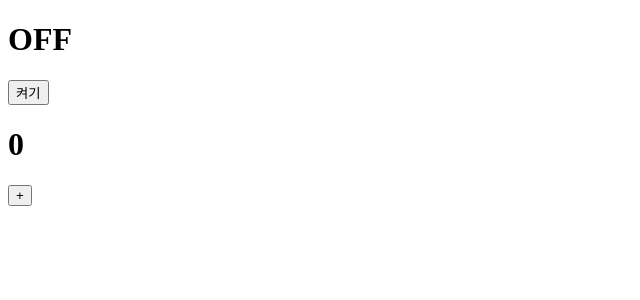
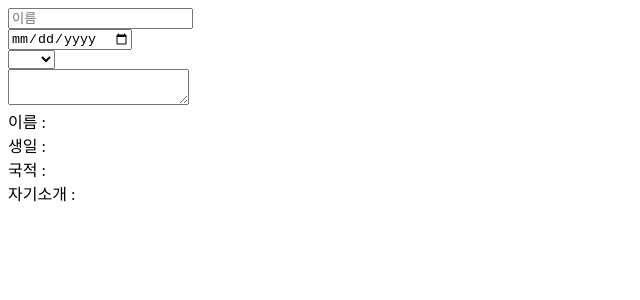
Before and after one commit to TaeHeeKim98/React_inflearn, a React (Vite) app in the folder section05/: page / in a window 1280 px wide. Shown: the top 300 px of the page, without its empty margins (0-640 px from the left). Built offline with nearby package versions, Linux system fonts and the light colour scheme.

Commit message:
no message

```diff
--- a/section05/src/App.jsx
+++ b/section05/src/App.jsx
@@ -1,32 +1,10 @@
 import "./App.css";
-import { useState } from "react";
+import Register from "./components/Register";
 
 function App() {
-  const [count, setCount] = useState(0);
-  const [light, setLight] = useState("OFF");
-
   return (
     <>
-      <div>
-        <h1>{light}</h1>
-        <button
-          onClick={() => {
-            setLight(light === "ON" ? "OFF" : "ON");
-          }}
-        >
-          {light === "ON" ? "끄기" : "켜기"}
-        </button>
-      </div>
-      <div>
-        <h1>{count}</h1>
-        <button
-          onClick={() => {
-            setCount(count + 1);
-          }}
-        >
-          +
-        </button>
-      </div>
+      <Register />
     </>
   );
 }
--- /dev/null
+++ b/section05/src/components/Register.jsx
@@ -0,0 +1,54 @@
+import { useState } from "react";
+//간단한 회원가입 폼
+const Register = () => {
+  const [input, setInput] = useState({
+    name: "",
+    birth: "",
+    country: "",
+    bio: "",
+  });
+
+  const onChange = (e) => {
+    setInput({
+      ...input,
+      [e.target.name]: e.target.value,
+    });
+  };
+
+  return (
+    <>
+      <div>
+        <input
+          name="name"
+          value={input.name}
+          onChange={onChange}
+          placeholder={"이름"}
+        />
+      </div>
+      <div>
+        <input
+          name="birth"
+          value={input.birth}
+          type="date"
+          onChange={onChange}
+        />
+      </div>
+      <div>
+        <select name="country" value={input.country} onChange={onChange}>
+          <option value=""></option>
+          <option value="kr">한국</option>
+          <option value="us">미국</option>
+          <option value="uk">영국</option>
+        </select>
+      </div>
+      <div>
+        <textarea name="bio" value={input.bio} onChange={onChange}></textarea>
+      </div>
+      <div>이름 : {input.name}</div>
+      <div>생일 : {input.birth}</div>
+      <div>국적 : {input.country}</div>
+      <div>자기소개 : {input.bio}</div>
+    </>
+  );
+};
+export default Register;
```
Also changed, not shown: section05/src/components/Bulb.jsx (added, +28 -0 lines), section05/src/components/Counter.jsx (added, +19 -0 lines).
